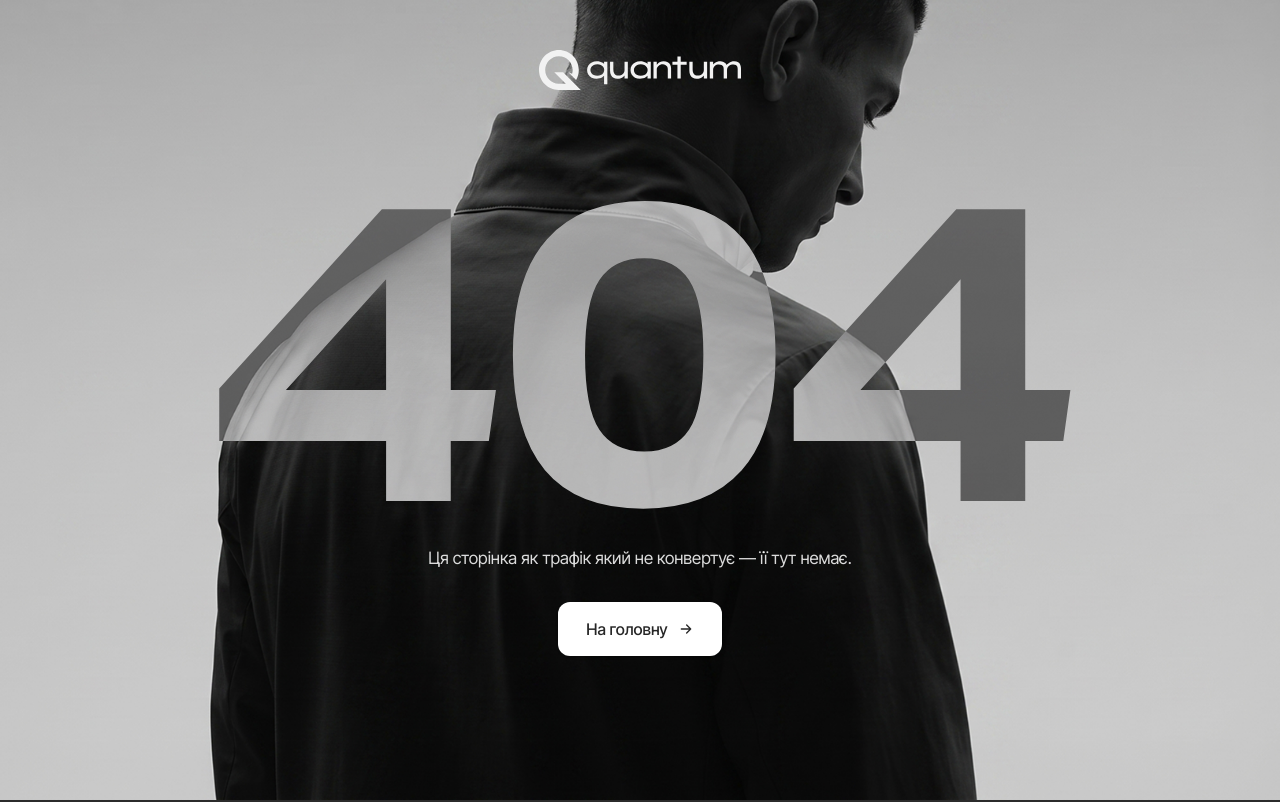
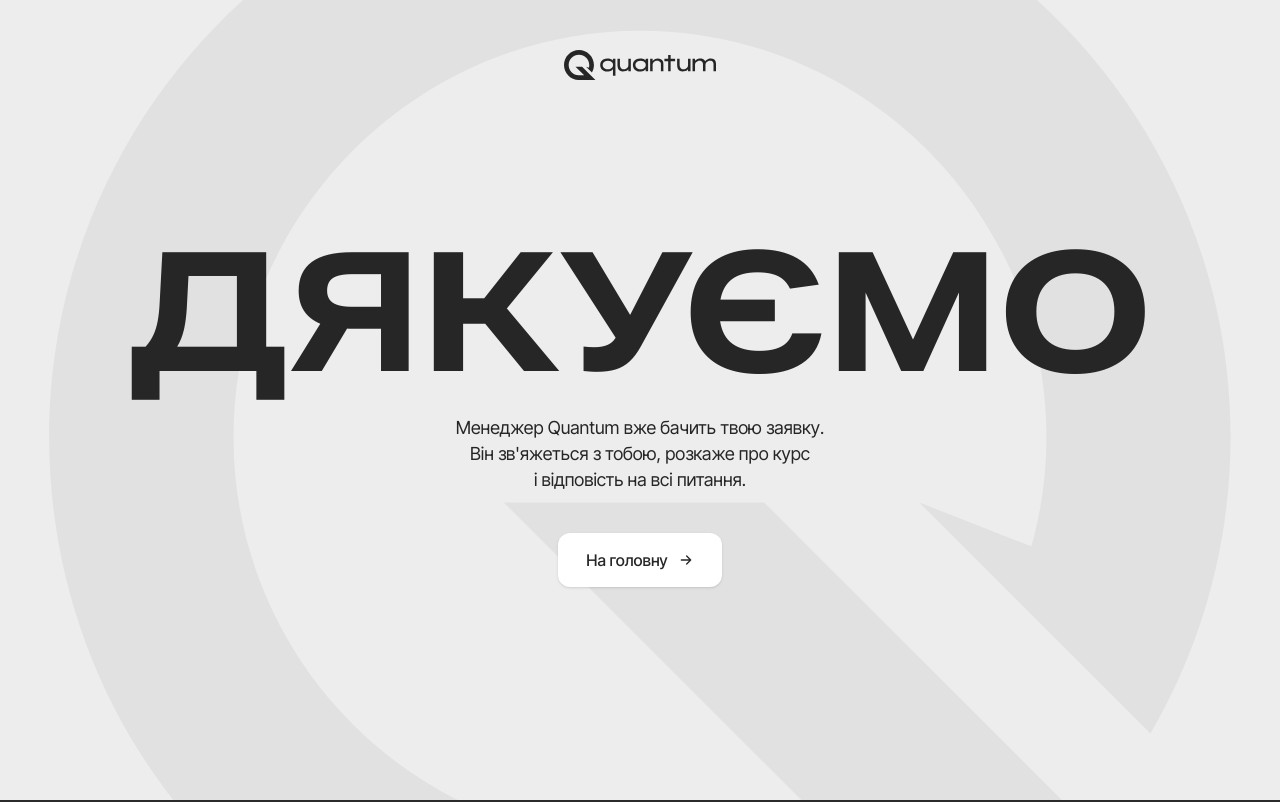
Before and after one commit to Vladymyr226/quantum-front, a Next.js app: page /thanks in a window 1280 px wide. Before the commit this address had no page. Shown: the top 802 px of the page. Built offline with nearby package versions, Linux system fonts and the light colour scheme.

Commit message:
Add thank you page

```diff
--- /dev/null
+++ b/src/app/thanks/page.tsx
@@ -0,0 +1,95 @@
+import type { Metadata } from "next";
+import Link from "next/link";
+
+import { Footer } from "@/components/sections/Footer";
+
+export const metadata: Metadata = {
+  title: "Дякуємо — QUANTUM",
+  robots: { index: false, follow: false },
+};
+
+function ArrowRight({ className }: { className?: string }) {
+  return (
+    <svg
+      viewBox="0 0 24 24"
+      fill="none"
+      stroke="currentColor"
+      strokeWidth="2"
+      strokeLinecap="round"
+      strokeLinejoin="round"
+      aria-hidden
+      className={className}
+    >
+      <path d="M5 12h14M13 6l6 6-6 6" />
+    </svg>
+  );
+}
+
+function Logo() {
+  return (
+    <span
+      role="img"
+      aria-label="QUANTUM"
+      className="block h-[28px] w-[142px] shrink-0 bg-ink lg:h-[30px] lg:w-[152px]"
+      style={{
+        maskImage: "url(/hero/logo.svg)",
+        WebkitMaskImage: "url(/hero/logo.svg)",
+        maskSize: "contain",
+        WebkitMaskSize: "contain",
+        maskRepeat: "no-repeat",
+        WebkitMaskRepeat: "no-repeat",
+        maskPosition: "center",
+        WebkitMaskPosition: "center",
+      }}
+    />
+  );
+}
+
+export default function ThanksPage() {
+  return (
+    <main className="w-full min-w-0 flex-1">
+      <section className="relative flex min-h-[100svh] flex-col overflow-hidden bg-[#ededed] text-ink">
+        <div
+          aria-hidden
+          className="pointer-events-none absolute inset-0 z-0 hidden bg-[url('/thanks/q-desktop-v2.svg')] bg-[length:auto_100%] bg-center bg-no-repeat opacity-[0.055] lg:block"
+        />
+        <div
+          aria-hidden
+          className="pointer-events-none absolute inset-0 z-0 bg-[url('/thanks/q-mobile.svg')] bg-cover bg-top bg-no-repeat opacity-[0.07] lg:hidden"
+        />
+
+        <header className="relative z-10 flex justify-center p-5 lg:pt-[50px]">
+          <Logo />
+        </header>
+
+        <div className="relative z-10 flex flex-1 flex-col items-center justify-center px-5 pb-[9vh] text-center">
+          <h1 className="font-heading text-[14vw] leading-[0.85] font-bold tracking-[-0.02em] text-ink uppercase select-none lg:text-[clamp(120px,13vw,190px)]">
+            Дякуємо
+          </h1>
+
+          <p className="mt-6 max-w-[620px] text-[14px] leading-[1.45] font-normal text-ink lg:mt-8 lg:text-[18px]">
+            Менеджер Quantum вже бачить твою заявку. <br />
+            Він зв&apos;яжеться з тобою, розкаже про курс <br />і відповість на
+            всі питання.
+          </p>
+
+          <Link
+            href="/"
+            className="group relative mt-8 inline-flex h-[52px] items-center overflow-hidden rounded-[12px] bg-white px-7 text-ink shadow-sm transition-shadow hover:shadow-md lg:mt-10 lg:h-[54px]"
+          >
+            <span
+              aria-hidden
+              className="absolute inset-0 origin-left scale-x-0 bg-ink transition-transform duration-500 ease-out group-hover:scale-x-100"
+            />
+            <span className="relative z-10 text-[15px] font-medium whitespace-nowrap transition-colors duration-300 group-hover:text-white lg:text-[16px]">
+              На головну
+            </span>
+            <ArrowRight className="relative z-10 ml-2.5 size-[16px] shrink-0 transition-all duration-500 ease-out group-hover:translate-x-1.5 group-hover:text-white" />
+          </Link>
+        </div>
+      </section>
+
+      <Footer />
+    </main>
+  );
+}
```
Also changed, not shown: public/thanks/q-desktop-v2.svg (added), public/thanks/q-mobile.svg (added).
